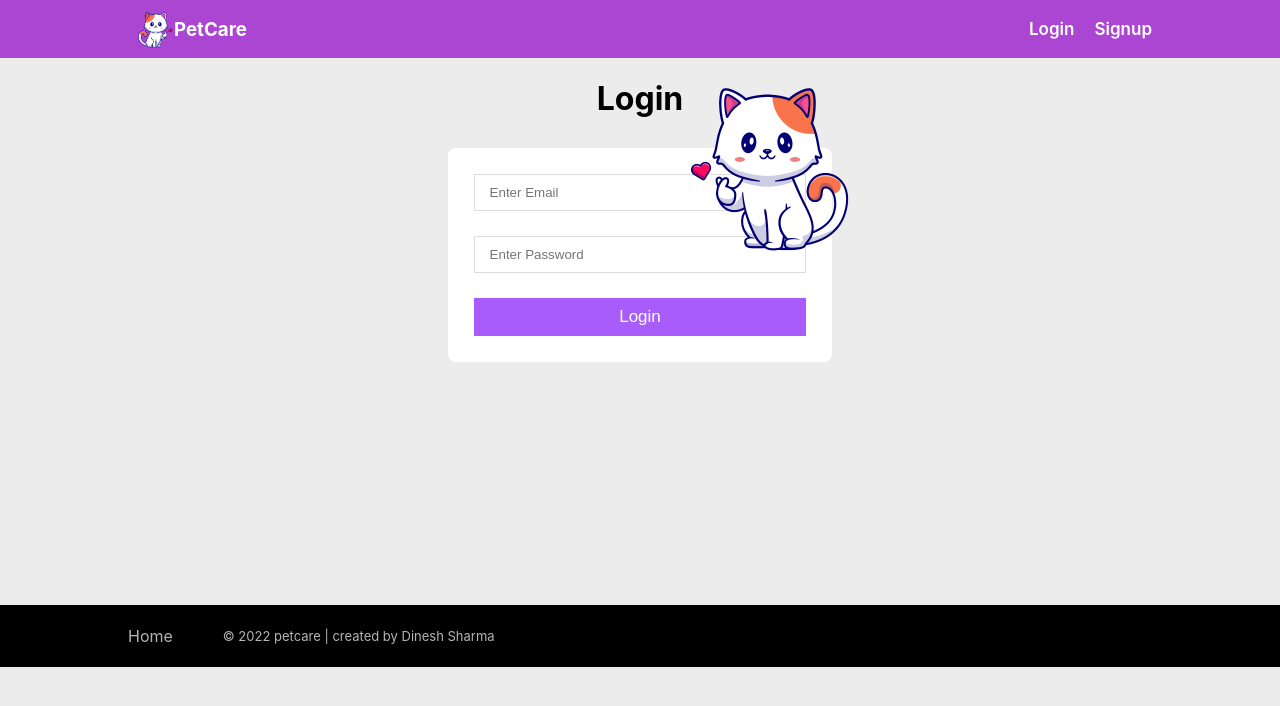
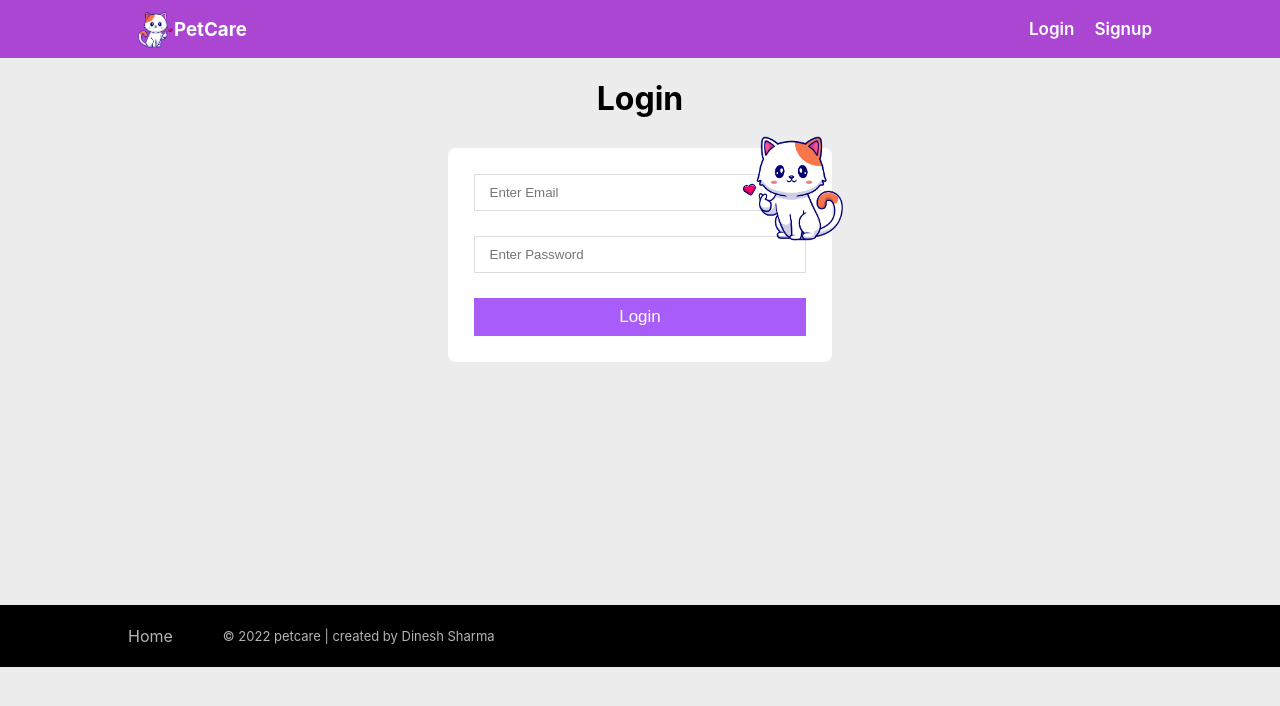
Before and after one commit to dinoweblog/Pet-Boarding-Frontend, a React (Create React App) app: page /login in a window 1280 px wide. Shown: the top 706 px of the page. Built offline with nearby package versions, Linux system fonts and the light colour scheme.

Commit message:
logo added

```diff
--- a/src/Components/Login.jsx
+++ b/src/Components/Login.jsx
@@ -10,20 +10,18 @@ import {
 } from "../Redux/Login/action";
 import { Footer } from "./Footer";
 import { Navbar } from "./Navbar";
-import logo from "../images/logo.png";
+import cat from "../images/cat.png";
 
 const MainDiv = styled.div``;
 const H1 = styled.h1`
   text-align: center;
 `;
-const LogoImg = styled.div`
+const Img = styled.img`
   position: absolute;
-  top: 5%;
-  right: 30%;
+  top: 17%;
+  right: 34%;
   transform: scaleX(-1);
-  img {
-    width: 50%;
-  }
+  width: 8%;
 `;
 const Nav = styled.div`
   .nav {
@@ -108,9 +106,7 @@ export const Login = () => {
         <Navbar />
       </Nav>
       <H1>Login</H1>
-      <LogoImg className="dog_img">
-        <img src={logo} alt="" />
-      </LogoImg>
+      <Img className="dog_img" src={cat} alt="" />
       <Div>
         <input
           type="text"
--- a/src/Components/Register.jsx
+++ b/src/Components/Register.jsx
@@ -3,7 +3,7 @@ import { useNavigate } from "react-router-dom";
 import styled from "styled-components";
 import { Footer } from "./Footer";
 import { Navbar } from "./Navbar";
-import logo from "../images/logo.png";
+import cat from "../images/cat.png";
 const H1 = styled.h1`
   text-align: center;
 `;
@@ -14,14 +14,12 @@ const Nav = styled.div`
   }
 `;
 
-const LogoImg = styled.div`
+const Img = styled.img`
   position: absolute;
-  top: 5%;
-  right: 30%;
+  top: 17%;
+  right: 34%;
   transform: scaleX(-1);
-  img {
-    width: 50%;
-  }
+  width: 8%;
 `;
 
 const Div = styled.div`
@@ -95,9 +93,9 @@ export const Register = () => {
         <Navbar />
       </Nav>
       <H1>Register</H1>
-      <LogoImg className="dog_img">
-        <img src={logo} alt="" />
-      </LogoImg>
+
+      <Img className="dog_img" src={cat} alt="" />
+
       <Div>
         <input
           required
```
Also changed, not shown: src/images/cat.png (added).
